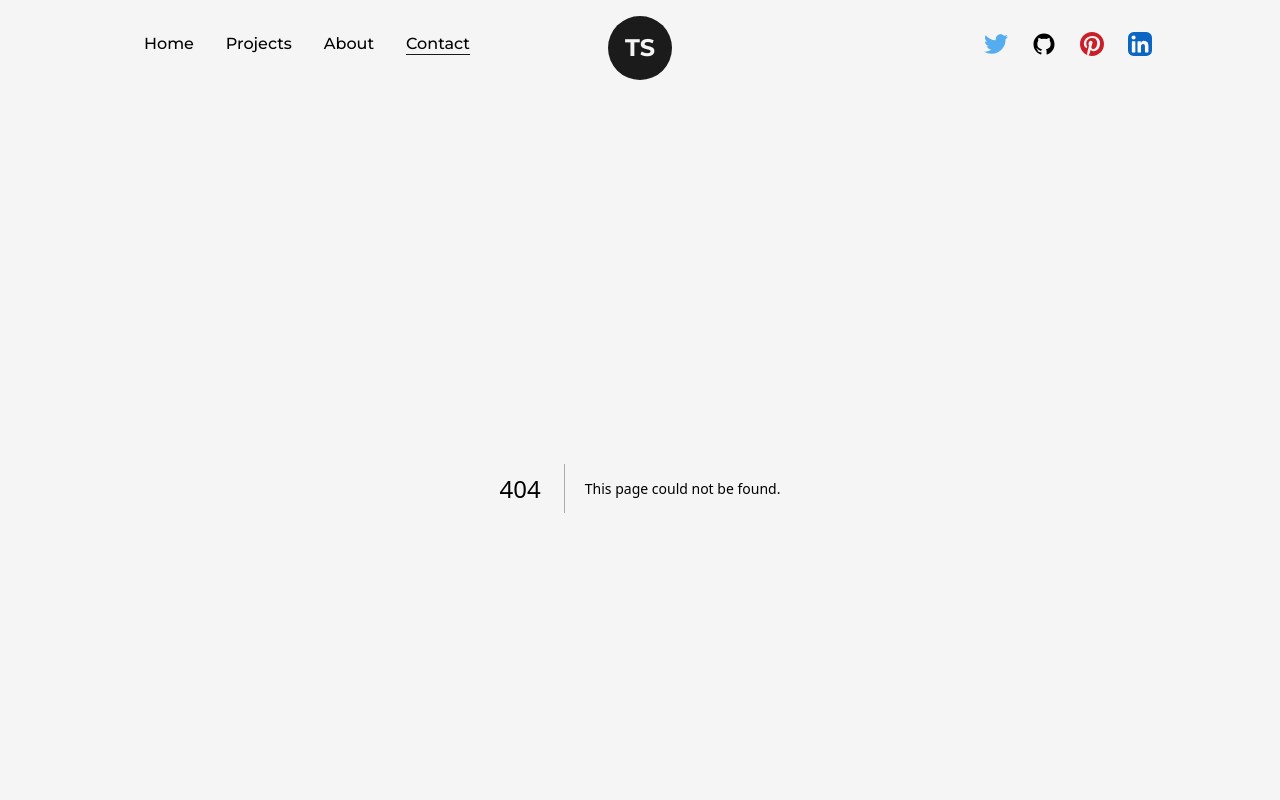
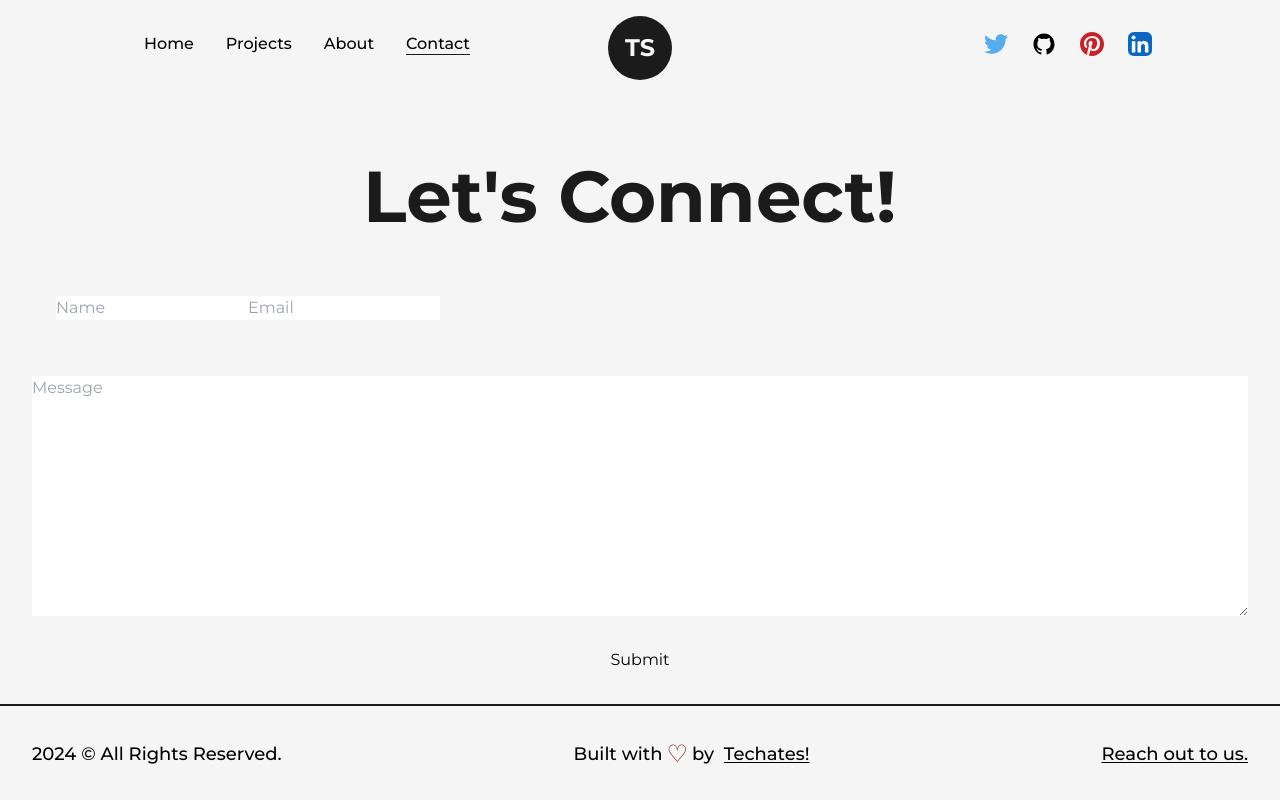
Before and after one commit to deadtik/Portfolio2024, a Next.js app: page /contact in a window 1280 px wide. Before the commit this address had no page. Shown: the top 800 px of the page. Built offline with nearby package versions, Linux system fonts and the light colour scheme.

Commit message:
Contact form ready, design pending

```diff
--- a/package.json
+++ b/package.json
@@ -9,6 +9,7 @@
     "lint": "next lint"
   },
   "dependencies": {
+    "@formspree/react": "^2.5.1",
     "eslint": "8.36.0",
     "eslint-config-next": "13.2.4",
     "framer-motion": "^10.6.0",
--- /dev/null
+++ b/src/pages/contact.js
@@ -0,0 +1,113 @@
+import React, { useRef } from 'react';
+import Head from 'next/head';
+import Layout from '@/components/Layout';
+import AnimatedText from '@/components/AnimatedText';
+import { useForm, ValidationError } from '@formspree/react';
+import { motion } from 'framer-motion';
+
+const Contact = () => {
+  const [state, handleSubmit] = useForm('movakzae');
+
+  const formRef = useRef(null);
+
+  if (state.succeeded) {
+    return (
+      <main className="flex w-full flex-col items-center justify-center">
+        <Layout className="pt-16">
+          <AnimatedText
+            text="Thanks for reaching out!"
+            className="mb-16"
+          />
+          <p className="text-center text-base font-medium">
+            We'll get back to you as soon as possible.
+          </p>
+        </Layout>
+      </main>
+    );
+  }
+
+  const handleFormSubmit = (e) => {
+    e.preventDefault();
+    handleSubmit(e);
+    formRef.current.reset();
+  };
+
+  return (
+    <>
+      <Head>
+        <title>Contact Me</title>
+        <meta name="description" content="Contact page" />
+      </Head>
+      <main className="flex w-full flex-col items-center justify-center">
+        <Layout className="pt-16">
+          <AnimatedText
+            text="Let's Connect!"
+            className="mb-16 lg:!text-7xl sm:mb-8 sm:!text-6xl xs:!text-4xl"
+          />
+          <motion.form
+            ref={formRef}
+            onSubmit={handleFormSubmit}
+            className="flex w-full flex-col gap-8"
+            initial={{ opacity: 0, y: 50 }}
+            animate={{ opacity: 1, y: 0 }}
+            transition={{ duration: 0.5 }}
+          >
+
+            <div className=" w-full flex items-center p-6 justify-start">
+
+              <input
+                type="text"
+                name="name"
+                id="name"
+                placeholder="Name"
+                className="input"
+                required
+              />
+              <ValidationError
+                prefix="Name"
+                field="name"
+                errors={state.errors}
+              />
+              <input
+                type="email"
+                name="email"
+                id="email"
+                placeholder="Email"
+                className="input"
+                required
+              />
+              <ValidationError
+                prefix="Email"
+                field="email"
+                errors={state.errors}
+              />
+            </div>
+            <textarea
+              name="message"
+              id="message"
+              cols="30"
+              rows="10"
+              placeholder="Message"
+              className="textarea"
+              required
+            ></textarea>
+            <ValidationError
+              prefix="Message"
+              field="message"
+              errors={state.errors}
+            />
+            <button
+              type="submit"
+              className="btn"
+              disabled={state.submitting}
+            >
+              Submit
+            </button>
+          </motion.form>
+        </Layout>
+      </main>
+    </>
+  );
+};
+
+export default Contact;
```
Also changed, not shown: 1 other file (tests, documents, lock files or other folders).
